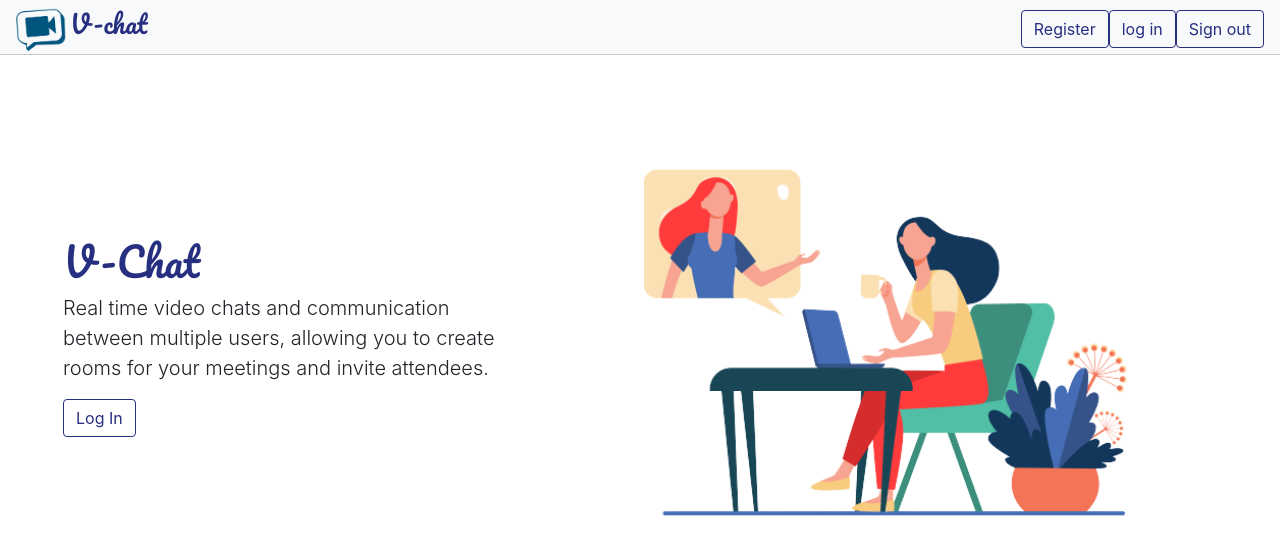
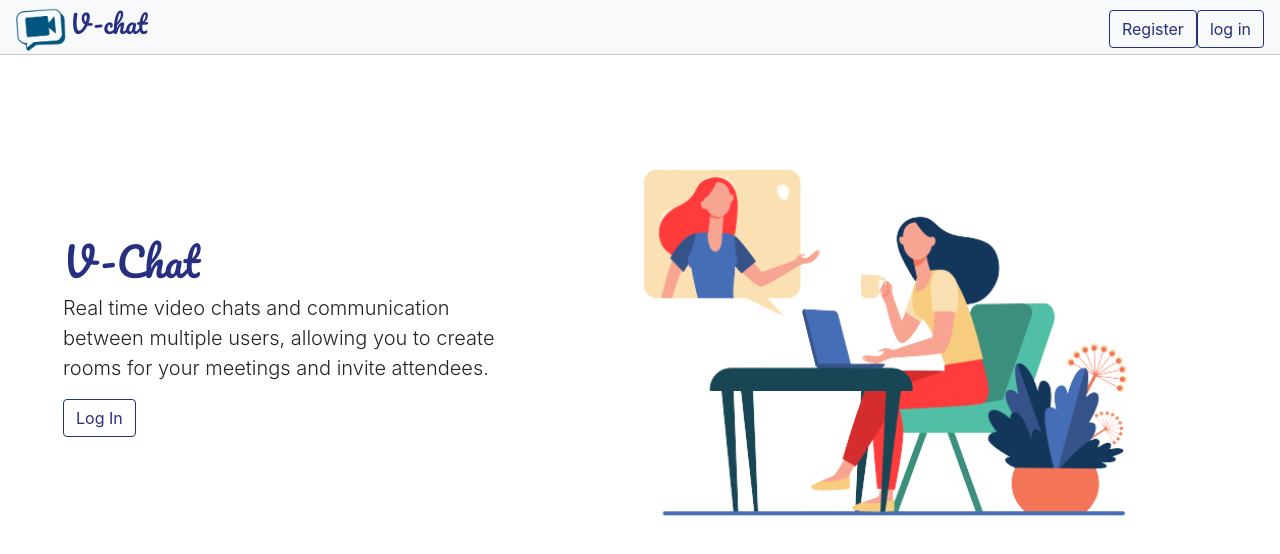
Before and after one commit to Sam-kayode/video-chat-app, a Vue app: page / in a window 1280 px wide. Shown: the top 554 px of the page. Built offline with nearby package versions, Linux system fonts and the light colour scheme; no server answers.

Commit message:
sign out method added fro only users

```diff
--- a/src/components/Navigation.vue
+++ b/src/components/Navigation.vue
@@ -13,7 +13,7 @@
         <div class="navbar-nav ml-auto">
            <router-link class="btn btn-outline-primary" to="/register">Register</router-link>
           <router-link class="btn btn-outline-primary" to="/login">log in</router-link>
-          <span class="btn btn-outline-primary" @click='$emit("signout")'>Sign out</span>
+          <span class="btn btn-outline-primary" @click='$emit("signout")' v-if="user">Sign out</span>
         </div>
       </div>
     </nav>
```
